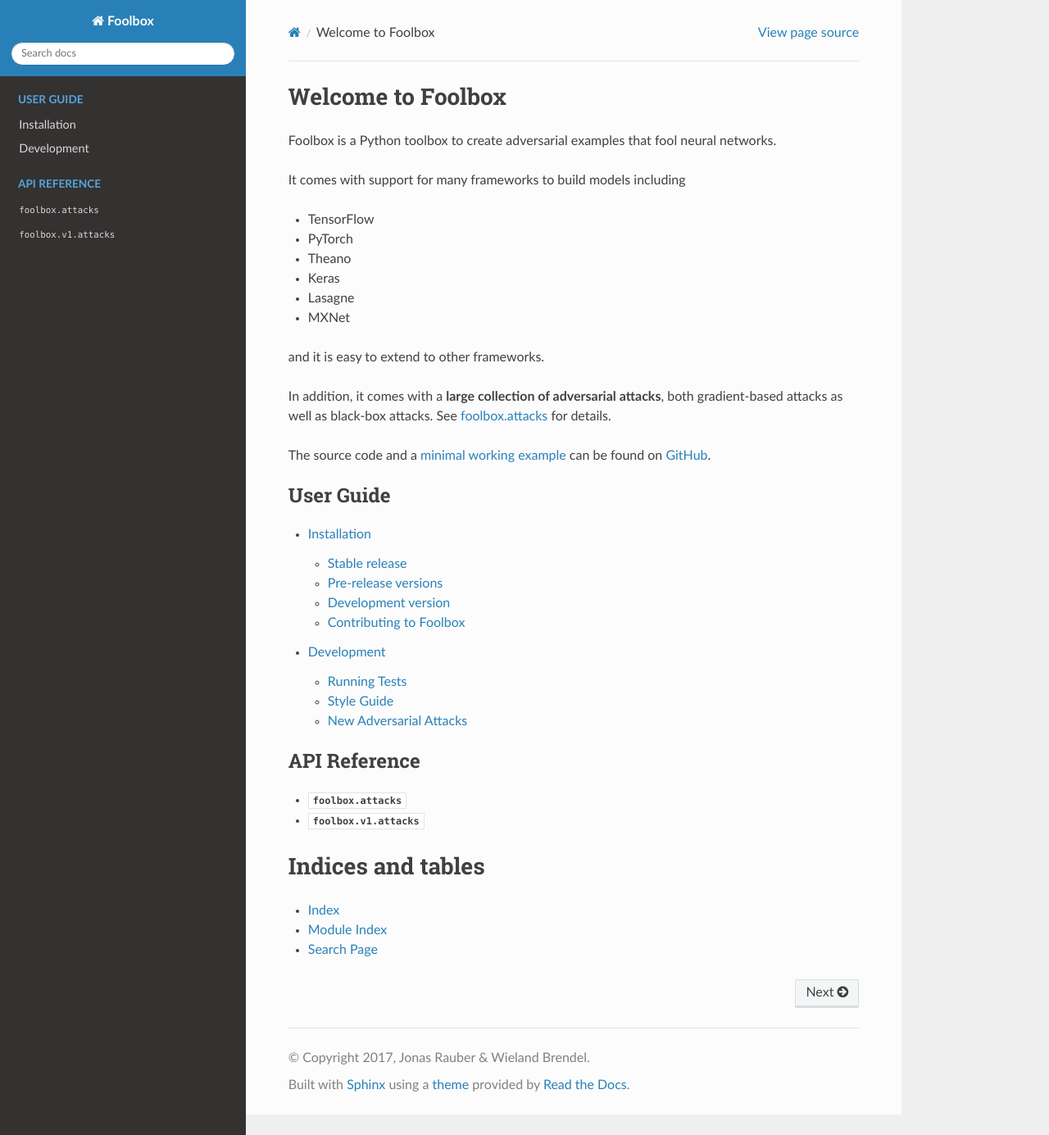
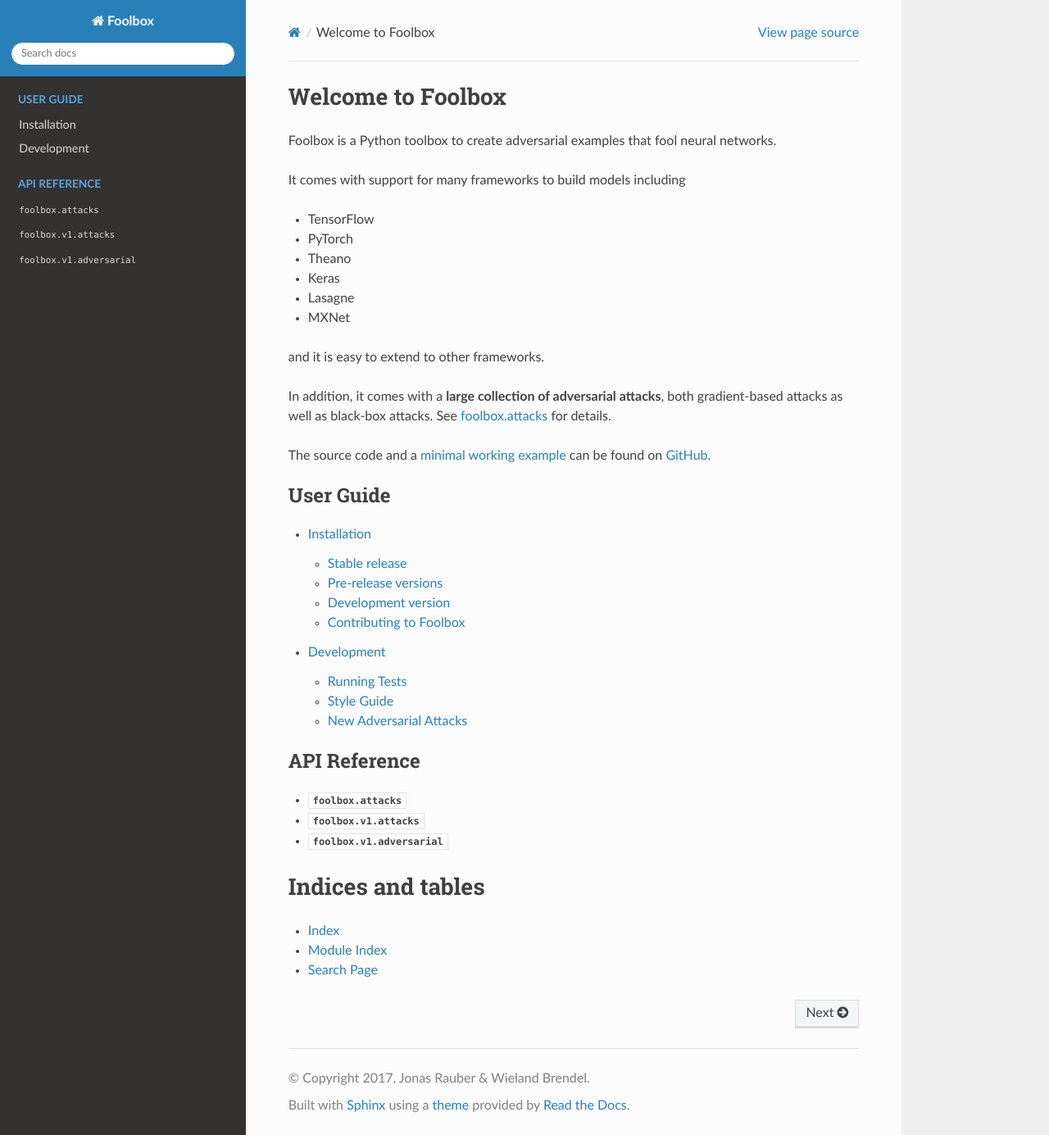
Before and after one commit to bethgelab/foolbox, a Sphinx documentation site: the page built from docs/index.rst, in a window 1280 px wide and 1385 px high. Shown: the whole window at 82% size. Built offline with Sphinx 7.4.7 and the Read the Docs theme 2.0.0, drawn with Linux system fonts in a browser that asks for light colours; pages that are not in the unit, such as notebooks, are missing from menus; the version number could not be read and is left out.

Commit message:
added v1.Adversarial to docs

```diff
--- a/docs/index.rst
+++ b/docs/index.rst
@@ -42,6 +42,7 @@
    modules/adversarial
    modules/utils
    modules/v1_attacks
+   modules/v1_adversarial
 
 Indices and tables
 ==================
--- /dev/null
+++ b/docs/modules/v1_adversarial.rst
@@ -0,0 +1,7 @@
+:mod:`foolbox.v1.adversarial`
+====================================
+
+.. automodule:: foolbox.v1.adversarial
+
+.. autoclass:: Adversarial
+   :members:
```
